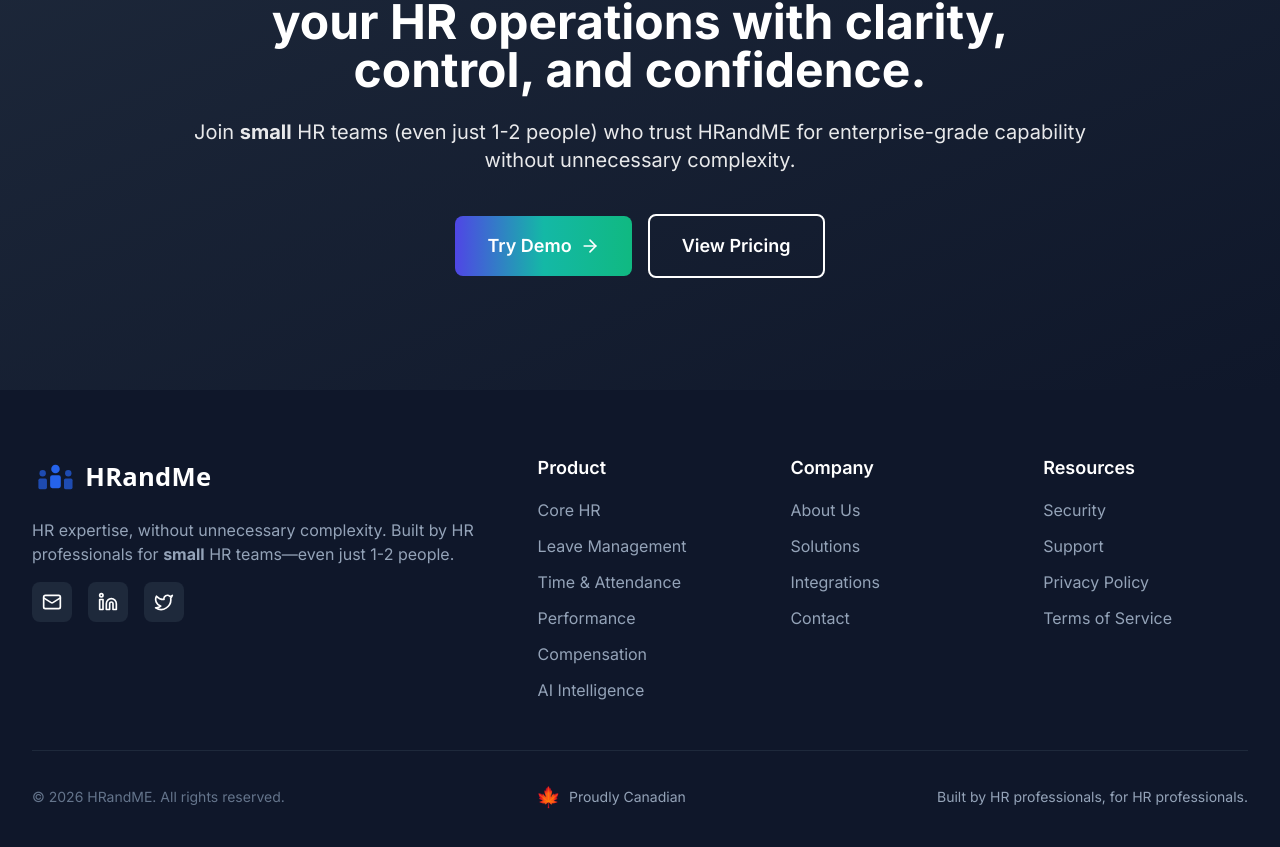
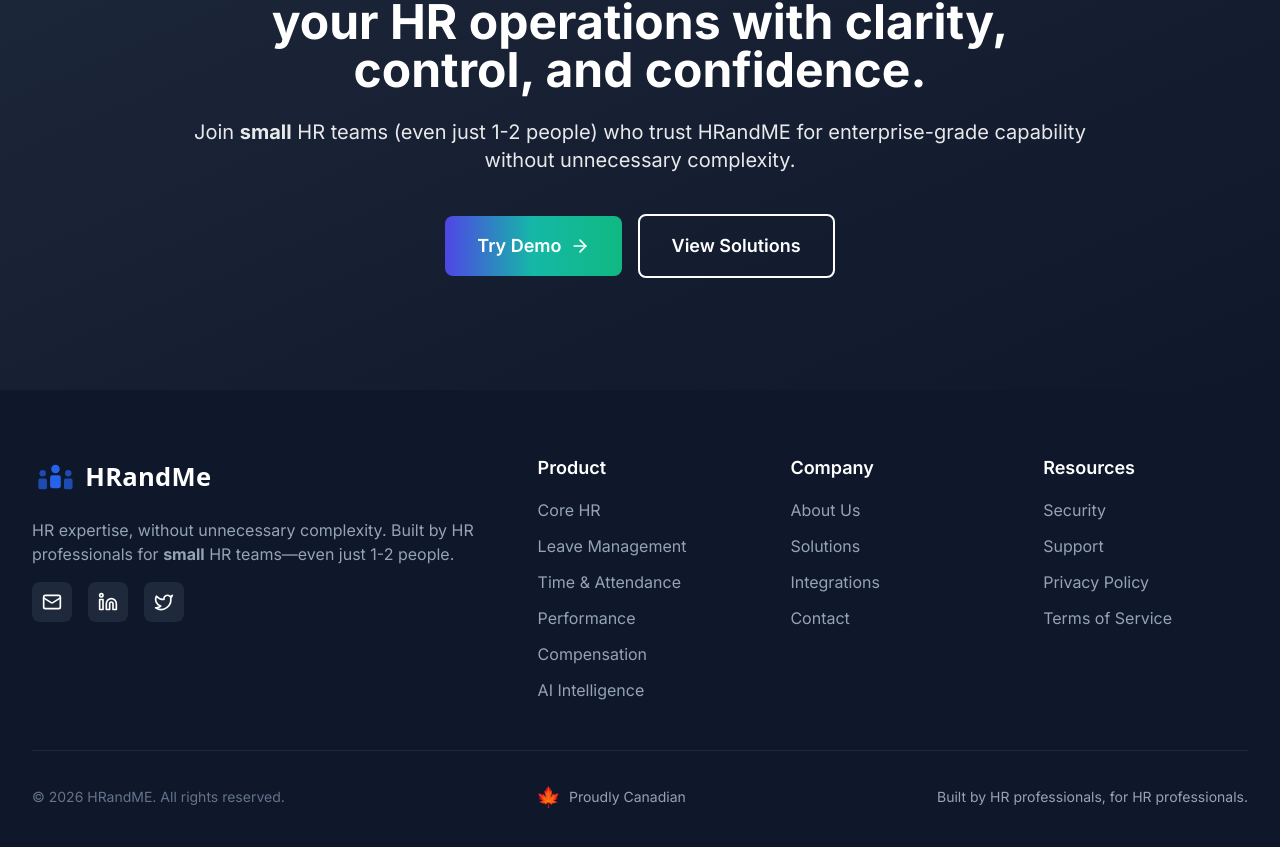
Before and after one commit to PixieDa7/hrandme, a Next.js app: page / in a window 1280 px wide. Shown: the part 3454-4301 px from the top of the page. Built offline with nearby package versions, Linux system fonts and the light colour scheme.

Commit message:
Replace pricing page links with solutions page - update CTA button and chatbot prompts

```diff
--- a/components/Chatbot.tsx
+++ b/components/Chatbot.tsx
@@ -232,7 +232,7 @@ export default function Chatbot() {
       return [
         { label: 'AI Features', query: 'How does AI help?' },
         { label: 'Integrations', query: 'What integrations do you have?' },
-        { label: 'Pricing', query: 'What are your prices?' },
+        { label: 'Solutions', query: 'Tell me about your solutions' },
         { label: 'Get Demo', query: 'How do I get a demo?' },
       ]
     }
@@ -242,7 +242,7 @@ export default function Chatbot() {
       return [
         { label: 'Core HR', query: 'Tell me about Core HR' },
         { label: 'Small Teams', query: 'Is this for small teams?' },
-        { label: 'Pricing', query: 'What are your prices?' },
+        { label: 'Solutions', query: 'Tell me about your solutions' },
         { label: 'Get Demo', query: 'How do I get a demo?' },
       ]
     }
@@ -271,7 +271,7 @@ export default function Chatbot() {
     if (lowerQuery.includes('integrat') || lowerQuery.includes('payroll') || lowerQuery.includes('adp')) {
       return [
         { label: 'Core HR', query: 'Tell me about Core HR' },
-        { label: 'Pricing', query: 'What are your prices?' },
+        { label: 'Solutions', query: 'Tell me about your solutions' },
         { label: 'Get Demo', query: 'How do I get a demo?' },
         { label: 'Support', query: 'What support do you offer?' },
       ]
@@ -282,7 +282,7 @@ export default function Chatbot() {
       return [
         { label: 'Core HR', query: 'Tell me about Core HR' },
         { label: 'AI Features', query: 'How does AI help?' },
-        { label: 'Pricing', query: 'What are your prices?' },
+        { label: 'Solutions', query: 'Tell me about your solutions' },
         { label: 'Get Demo', query: 'How do I get a demo?' },
       ]
     }
@@ -292,7 +292,7 @@ export default function Chatbot() {
       return [
         { label: 'Features', query: 'What features do you have?' },
         { label: 'AI Features', query: 'How does AI help?' },
-        { label: 'Pricing', query: 'What are your prices?' },
+        { label: 'Solutions', query: 'Tell me about your solutions' },
         { label: 'Get Demo', query: 'How do I get a demo?' },
       ]
     }
@@ -301,7 +301,7 @@ export default function Chatbot() {
     if (lowerQuery.includes('demo') || lowerQuery.includes('support') || lowerQuery.includes('help')) {
       return [
         { label: 'Core HR', query: 'Tell me about Core HR' },
-        { label: 'Pricing', query: 'What are your prices?' },
+        { label: 'Solutions', query: 'Tell me about your solutions' },
         { label: 'About Us', query: 'Tell me about HRandME' },
         { label: 'Features', query: 'What features do you have?' },
       ]
@@ -354,7 +354,7 @@ export default function Chatbot() {
             { label: 'Performance', query: 'Tell me about Performance Management' },
             { label: 'Recruitment', query: 'Tell me about Recruitment' },
             { label: 'Compensation', query: 'Tell me about Compensation' },
-            { label: 'Pricing', query: 'What are your prices?' },
+            { label: 'Solutions', query: 'Tell me about your solutions' },
             { label: 'About Us', query: 'Tell me about HRandME' },
           ])
         }
@@ -373,7 +373,7 @@ export default function Chatbot() {
             { label: 'Performance', query: 'Tell me about Performance Management' },
             { label: 'Recruitment', query: 'Tell me about Recruitment' },
             { label: 'Compensation', query: 'Tell me about Compensation' },
-            { label: 'Pricing', query: 'What are your prices?' },
+            { label: 'Solutions', query: 'Tell me about your solutions' },
             { label: 'About Us', query: 'Tell me about HRandME' },
           ])
         }
@@ -405,7 +405,7 @@ export default function Chatbot() {
             { label: 'Performance', query: 'Tell me about Performance Management' },
             { label: 'Recruitment', query: 'Tell me about Recruitment' },
             { label: 'Compensation', query: 'Tell me about Compensation' },
-            { label: 'Pricing', query: 'What are your prices?' },
+            { label: 'Solutions', query: 'Tell me about your solutions' },
             { label: 'About Us', query: 'Tell me about HRandME' },
           ])
         } else {
@@ -441,7 +441,7 @@ export default function Chatbot() {
             { label: 'Performance', query: 'Tell me about Performance Management' },
             { label: 'Recruitment', query: 'Tell me about Recruitment' },
             { label: 'Compensation', query: 'Tell me about Compensation' },
-            { label: 'Pricing', query: 'What are your prices?' },
+            { label: 'Solutions', query: 'Tell me about your solutions' },
             { label: 'About Us', query: 'Tell me about HRandME' },
           ])
         } else {
@@ -466,7 +466,7 @@ export default function Chatbot() {
               { label: 'Performance', query: 'Tell me about Performance Management' },
               { label: 'Recruitment', query: 'Tell me about Recruitment' },
               { label: 'Compensation', query: 'Tell me about Compensation' },
-              { label: 'Pricing', query: 'What are your prices?' },
+              { label: 'Solutions', query: 'Tell me about your solutions' },
               { label: 'About Us', query: 'Tell me about HRandME' },
             ])
           } else {
--- a/components/home/CTASection.tsx
+++ b/components/home/CTASection.tsx
@@ -21,10 +21,10 @@ export default function CTASection() {
               <ArrowRight className="w-5 h-5 group-hover:translate-x-1 transition-transform" />
             </Link>
             <Link
-              href="/pricing"
+              href="/solutions"
               className="w-full sm:w-auto px-8 py-4 bg-transparent text-white border-2 border-white rounded-lg hover:bg-white/10 transition-all font-semibold text-lg"
             >
-              View Pricing
+              View Solutions
             </Link>
           </div>
         </div>
```
